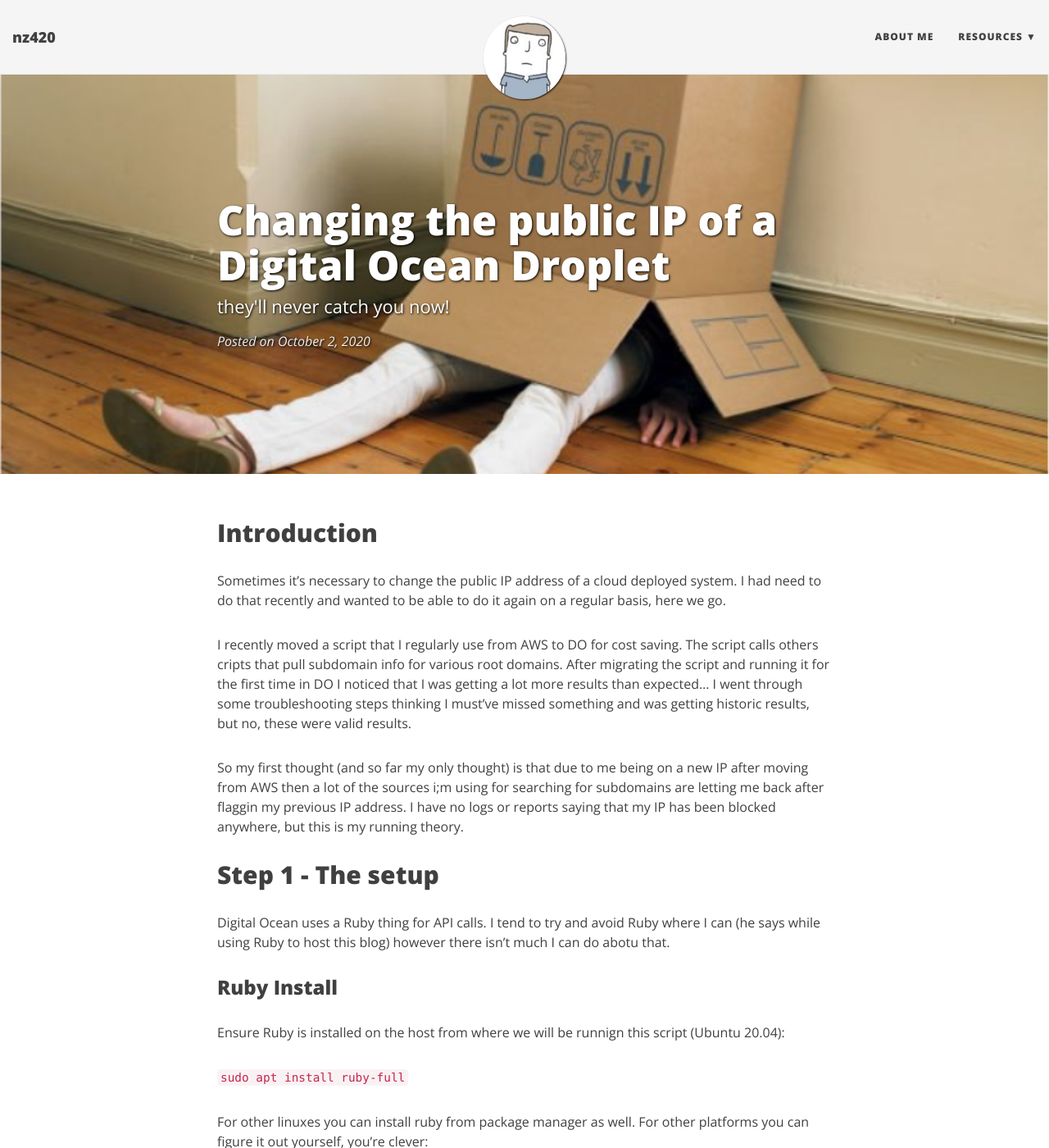
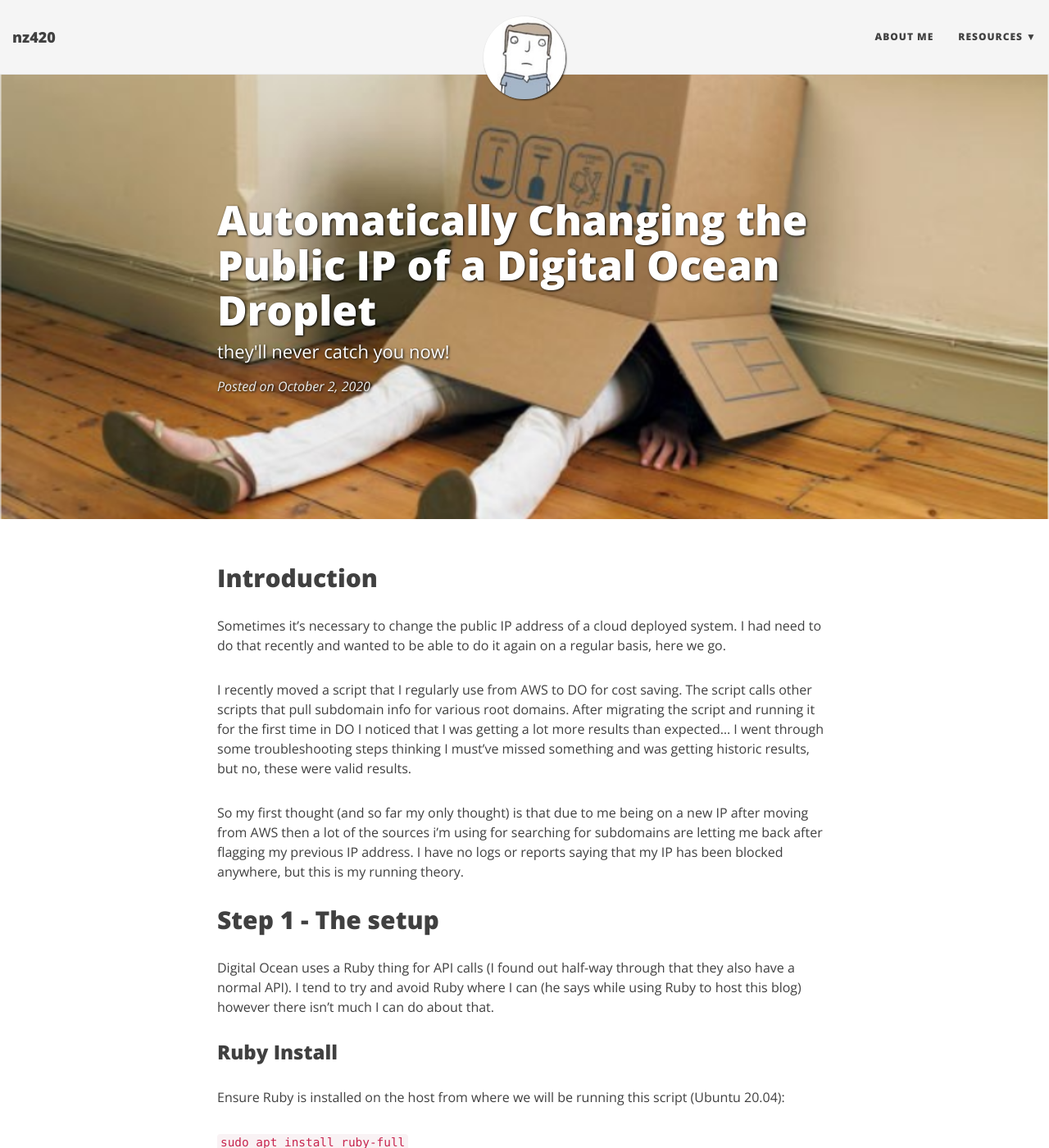
Before and after one commit to joefizz/joefizz.github.io, a Jekyll site: the page built from _posts/2022-01-02-Change IP of DO Droplet.md, in a window 1280 px wide and 1400 px high. Shown: the whole window at 82% size. Built offline with Jekyll 4.4.1, drawn with Linux system fonts in a browser that asks for light colours; nearby versions of some CDN libraries.

Commit message:
Update 2022-01-02-Change IP of DO Droplet.md

```diff
--- a/_posts/2022-01-02-Change IP of DO Droplet.md
+++ b/_posts/2022-01-02-Change IP of DO Droplet.md
@@ -1,6 +1,6 @@
 ---
 layout: post
-title: Changing the public IP of a Digital Ocean Droplet
+title: Automatically Changing the Public IP of a Digital Ocean Droplet
 subtitle: they'll never catch you now!
 bigimg: /img/hiding.png
 tags: [network, ipv4, digitalocean, pentest, droplet]
@@ -11,16 +11,16 @@ date: 2020-10-02
 
 Sometimes it's necessary to change the public IP address of a cloud deployed system.  I had need to do that recently and wanted to be able to do it again on a regular basis, here we go.
 
-I recently moved a script that I regularly use from AWS to DO for cost saving. The script calls others cripts that pull subdomain info for various root domains.  After migrating the script and running it for the first time in DO I noticed that I was getting a lot more results than expected...  I went through some troubleshooting steps thinking I must've missed something and was getting historic results, but no, these were valid results.
+I recently moved a script that I regularly use from AWS to DO for cost saving. The script calls other scripts that pull subdomain info for various root domains.  After migrating the script and running it for the first time in DO I noticed that I was getting a lot more results than expected...  I went through some troubleshooting steps thinking I must've missed something and was getting historic results, but no, these were valid results.
 
-So my first thought (and so far my only thought) is that due to me being on a new IP after moving from AWS then a lot of the sources i;m using for searching for subdomains are letting me back after flaggin my previous IP address.  I have no logs or reports saying that my IP has been blocked anywhere, but this is my running theory.
+So my first thought (and so far my only thought) is that due to me being on a new IP after moving from AWS then a lot of the sources i'm using for searching for subdomains are letting me back after flagging my previous IP address.  I have no logs or reports saying that my IP has been blocked anywhere, but this is my running theory.
 
 ## Step 1 - The setup
 
-Digital Ocean uses a Ruby thing for API calls.  I tend to try and avoid Ruby where I can (he says while using Ruby to host this blog) however there isn't much I can do abotu that.
+Digital Ocean uses a Ruby thing for API calls (I found out half-way through that they also have a normal API).  I tend to try and avoid Ruby where I can (he says while using Ruby to host this blog) however there isn't much I can do about that.
 
 ### Ruby Install
-Ensure Ruby is installed on the host from where we will be runnign this script (Ubuntu 20.04):
+Ensure Ruby is installed on the host from where we will be running this script (Ubuntu 20.04):
 
 `sudo apt install ruby-full`
 
```
